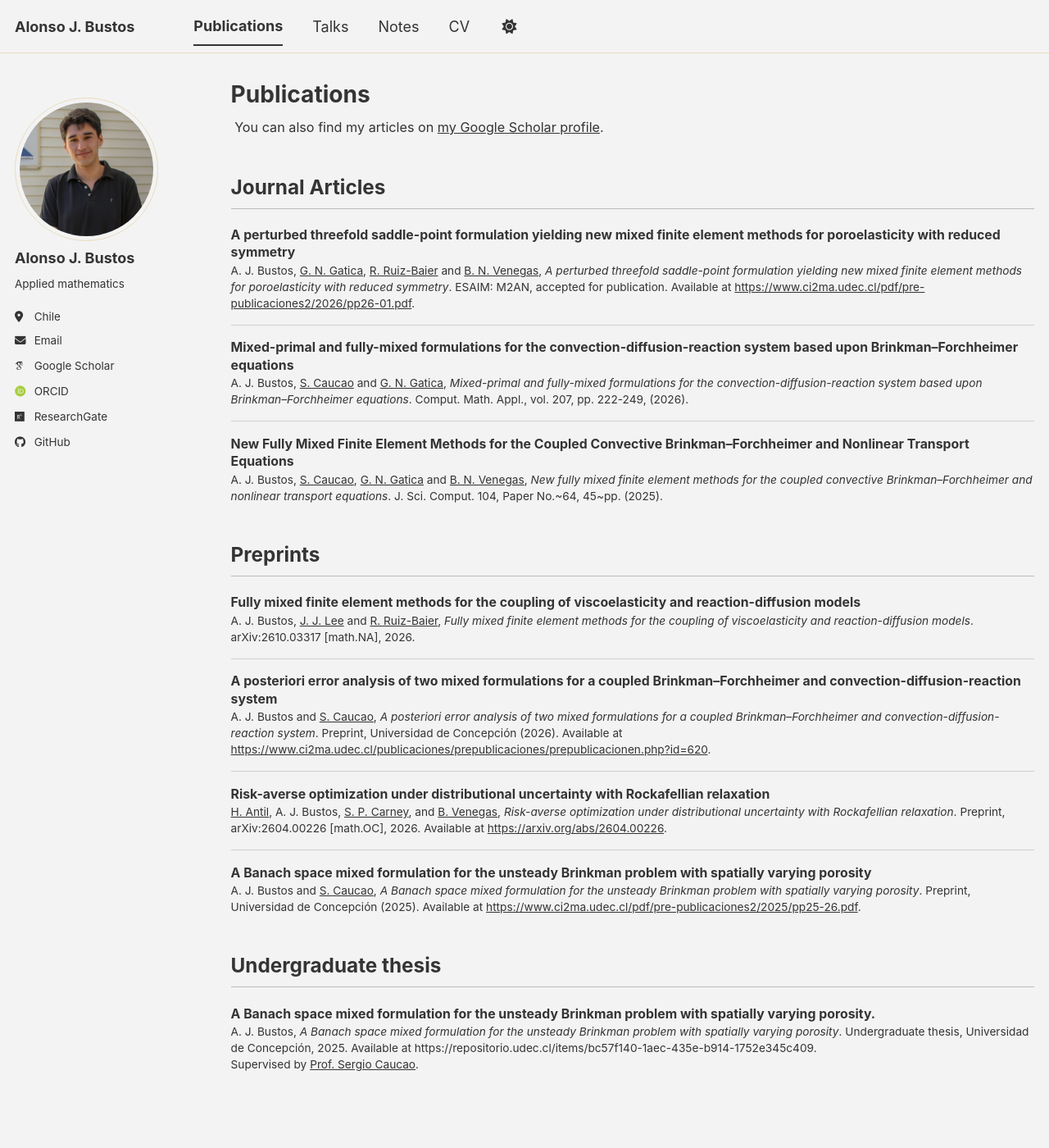
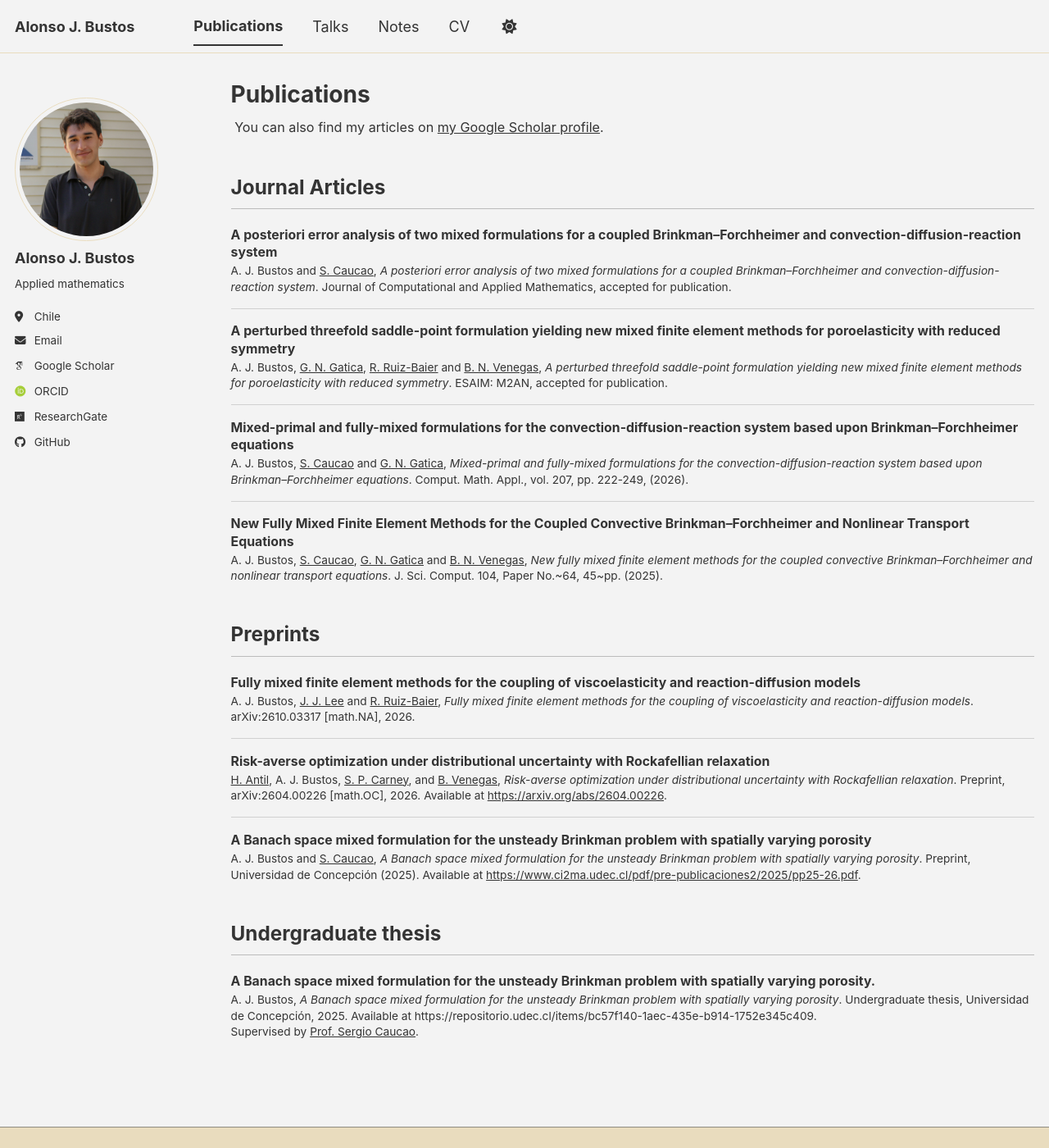
Before and after one commit to alonsojbustos/alonsojbustos.github.io, a Jekyll site: the page built from _pages/publications.md, in a window 1280 px wide and 1400 px high. Shown: the whole window at 82% size. Built offline with Jekyll 4.4.1, drawn with Linux system fonts in a browser that asks for light colours; some web fonts are replaced; a script bundle is joined from its source files by our own code; library files that are not in the unit come from our copies.

Commit message:
Update publications.md

```diff
--- a/_pages/publications.md
+++ b/_pages/publications.md
@@ -16,9 +16,13 @@
 
 ## Journal Articles
 
+### [A posteriori error analysis of two mixed formulations for a coupled Brinkman--Forchheimer and convection-diffusion-reaction system](https://www.ci2ma.udec.cl/publicaciones/prepublicaciones/prepublicacionen.php?id=620)
+
+A. J. Bustos and <a href='https://scaucao.github.io'>S. Caucao</a>, <i>A posteriori error analysis of two mixed formulations for a coupled Brinkman--Forchheimer and convection-diffusion-reaction system</i>. Journal of Computational and Applied Mathematics, accepted for publication.
+
 ### [A perturbed threefold saddle-point formulation yielding new mixed finite element methods for poroelasticity with reduced symmetry](https://www.ci2ma.udec.cl/publicaciones/prepublicaciones/prepublicacion.php?id=605)
 
-A. J. Bustos, <a href='https://www.ci2ma.udec.cl/ggatica/index-english.html'>G. N. Gatica</a>, <a href='https://ruizbaier.github.io/pubs.html'>R. Ruiz-Baier</a> and <a href='https://benjamin-venegas.github.io'>B. N. Venegas</a>, <i>A perturbed threefold saddle-point formulation yielding new mixed finite element methods for poroelasticity with reduced symmetry</i>. ESAIM: M2AN, accepted for publication. Available at <a href='https://www.ci2ma.udec.cl/pdf/pre-publicaciones2/2026/pp26-01.pdf'>https://www.ci2ma.udec.cl/pdf/pre-publicaciones2/2026/pp26-01.pdf</a>.
+A. J. Bustos, <a href='https://www.ci2ma.udec.cl/ggatica/index-english.html'>G. N. Gatica</a>, <a href='https://ruizbaier.github.io/pubs.html'>R. Ruiz-Baier</a> and <a href='https://benjamin-venegas.github.io'>B. N. Venegas</a>, <i>A perturbed threefold saddle-point formulation yielding new mixed finite element methods for poroelasticity with reduced symmetry</i>. ESAIM: M2AN, accepted for publication.
 
 ### [Mixed-primal and fully-mixed formulations for the convection-diffusion-reaction system based upon Brinkman--Forchheimer equations](https://www.sciencedirect.com/science/article/abs/pii/S0898122126000775?via%3Dihub)
 
@@ -34,9 +38,6 @@
 
 A. J. Bustos, <a href='https://math.artsandsciences.baylor.edu/person/jeonghun-john-lee-phd'>J. J. Lee</a> and <a href='https://ruizbaier.github.io/pubs.html'>R. Ruiz-Baier</a>, <i>Fully mixed finite element methods for the coupling of viscoelasticity and reaction-diffusion models</i>. arXiv:2610.03317 [math.NA], 2026.
 
-### [A posteriori error analysis of two mixed formulations for a coupled Brinkman--Forchheimer and convection-diffusion-reaction system](https://www.ci2ma.udec.cl/publicaciones/prepublicaciones/prepublicacionen.php?id=620)
-
-A. J. Bustos and <a href='https://scaucao.github.io'>S. Caucao</a>, <i>A posteriori error analysis of two mixed formulations for a coupled Brinkman--Forchheimer and convection-diffusion-reaction system</i>. Preprint, Universidad de Concepción (2026). Available at <a href='https://www.ci2ma.udec.cl/publicaciones/prepublicaciones/prepublicacionen.php?id=620'>https://www.ci2ma.udec.cl/publicaciones/prepublicaciones/prepublicacionen.php?id=620</a>.
 
 ### [Risk-averse optimization under distributional uncertainty with Rockafellian relaxation](https://arxiv.org/abs/2604.00226)
 
```
